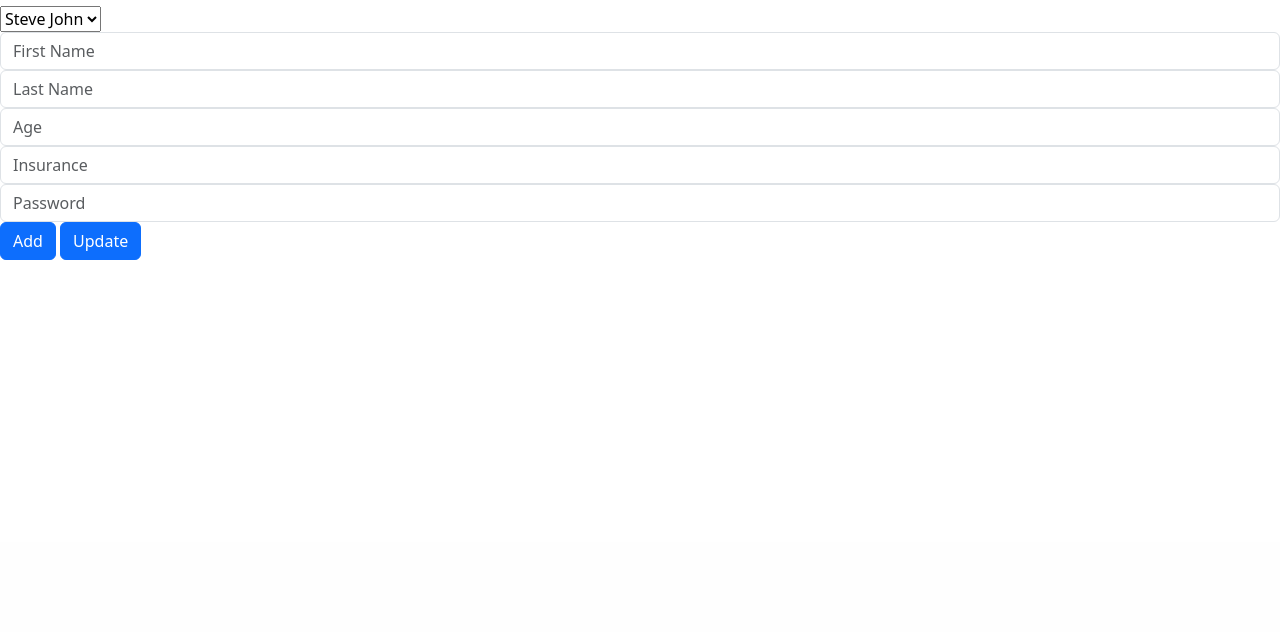
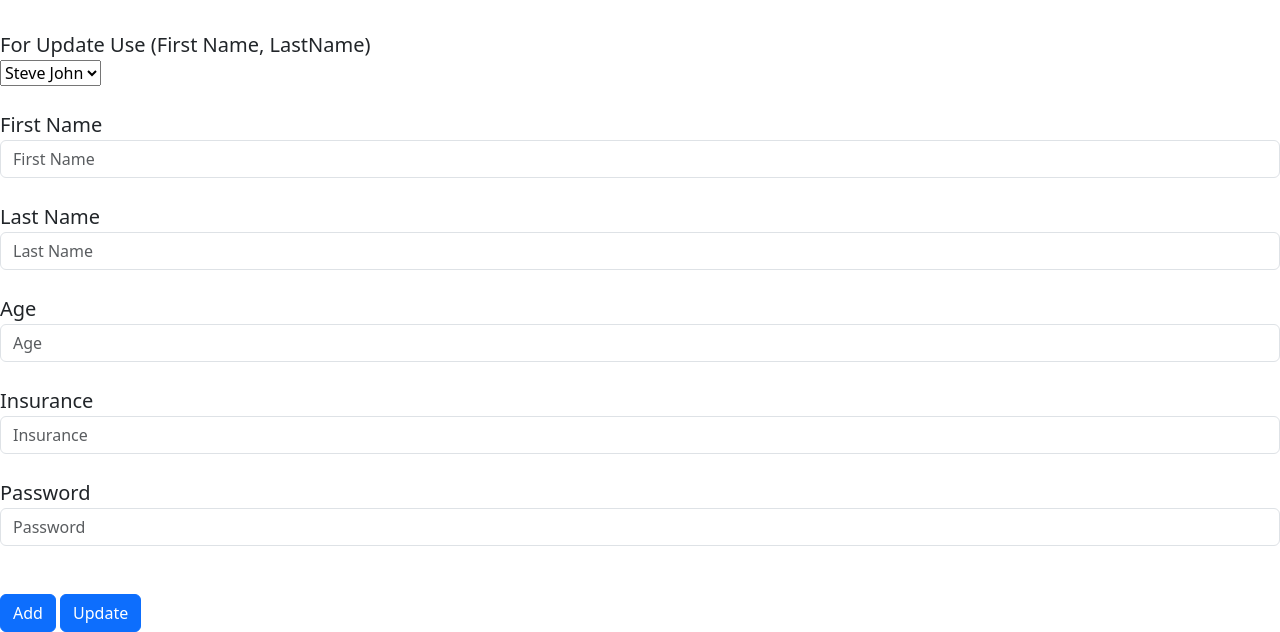
Before and after one commit to vivelaviet/RateMyDoctor, a PHP site: page /addcustomers.php in a window 1280 px wide. Shown: the part 258-890 px from the top of the page. Before the commit the page ends 518 px from the top, so only its background shows below. Run offline with PHP 8.4, Linux system fonts and the light colour scheme; data comes from the database, SQL or seed files in the repository.

Commit message:
Add files via upload

```diff
--- a/addcustomers.php
+++ b/addcustomers.php
@@ -16,6 +16,7 @@
 </header>
 <body>
     <h1>Add/Update Customer</h1>
+    <br /><label style= "font-size: 20px;">For Update Use (First Name, LastName)</label>
     <form action="<?php echo htmlspecialchars($_SERVER["PHP_SELF"]);?>"  method="post">
     <?php
         include_once 'db.php';
@@ -27,11 +28,16 @@
         }
         echo "</select>";
         ?>
+        <br/><br/><label style= "font-size: 20px;">First Name</label>
         <input type="text" class="form-control" name="first" placeholder="First Name">
+        <br/><label style= "font-size: 20px;">Last Name</label>
         <input type="text" class="form-control" name="last" placeholder="Last Name">
+        <br/><label style= "font-size: 20px;">Age</label>
         <input type="number" class="form-control" name="age" placeholder="Age">
+        <br/><label style= "font-size: 20px;">Insurance</label>
         <input type="text" class="form-control" name="insurance" placeholder="Insurance">
-        <input type="text" class="form-control" name="password" placeholder="Password">
+        <br/><label style= "font-size: 20px;">Password</label>
+        <input type="text" class="form-control" name="password" placeholder="Password"><br/><br/>
         <button type="submit" class="btn btn-primary" name="add" value="Add">Add</button>
         <button type="update" class="btn btn-primary" name="update" value="Update">Update</button>
     </form>
--- a/adddoctors.php
+++ b/adddoctors.php
@@ -23,6 +23,7 @@
 
 
     <form action="<?php echo htmlspecialchars($_SERVER["PHP_SELF"]);?>"  method="post">
+        <br/><label style= "font-size: 20px;">For Update Use (First Name, Last Name)</label><br/>
         <?php
         include_once 'db.php';
         $sql = "SELECT * FROM doctor";
@@ -33,10 +34,15 @@
         }
         echo "</select>";
         ?>
+        <br/><br/><label style= "font-size: 20px;">First Name</label><br/>
         <input type="text" class="form-control" name="first" placeholder="First Name">
+        <br/><label style= "font-size: 20px;">Last Name</label><br/>
         <input type="text" class="form-control" name="last" placeholder="Last Name">
+        <br/><label style= "font-size: 20px;">Specialization</label><br/>
         <input type="text" class="form-control" name="specialization" placeholder="Specialization">
+        <br/><label style= "font-size: 20px;">Location</label><br/>
         <input type="text" class="form-control" name="location" placeholder="Location">
+        <br/>
         <button type="submit" class="btn btn-primary" name="add" value="Add">Add</button>
         <button type="update" class="btn btn-primary" name="update" value="Update">Update</button>
     </form>
```
